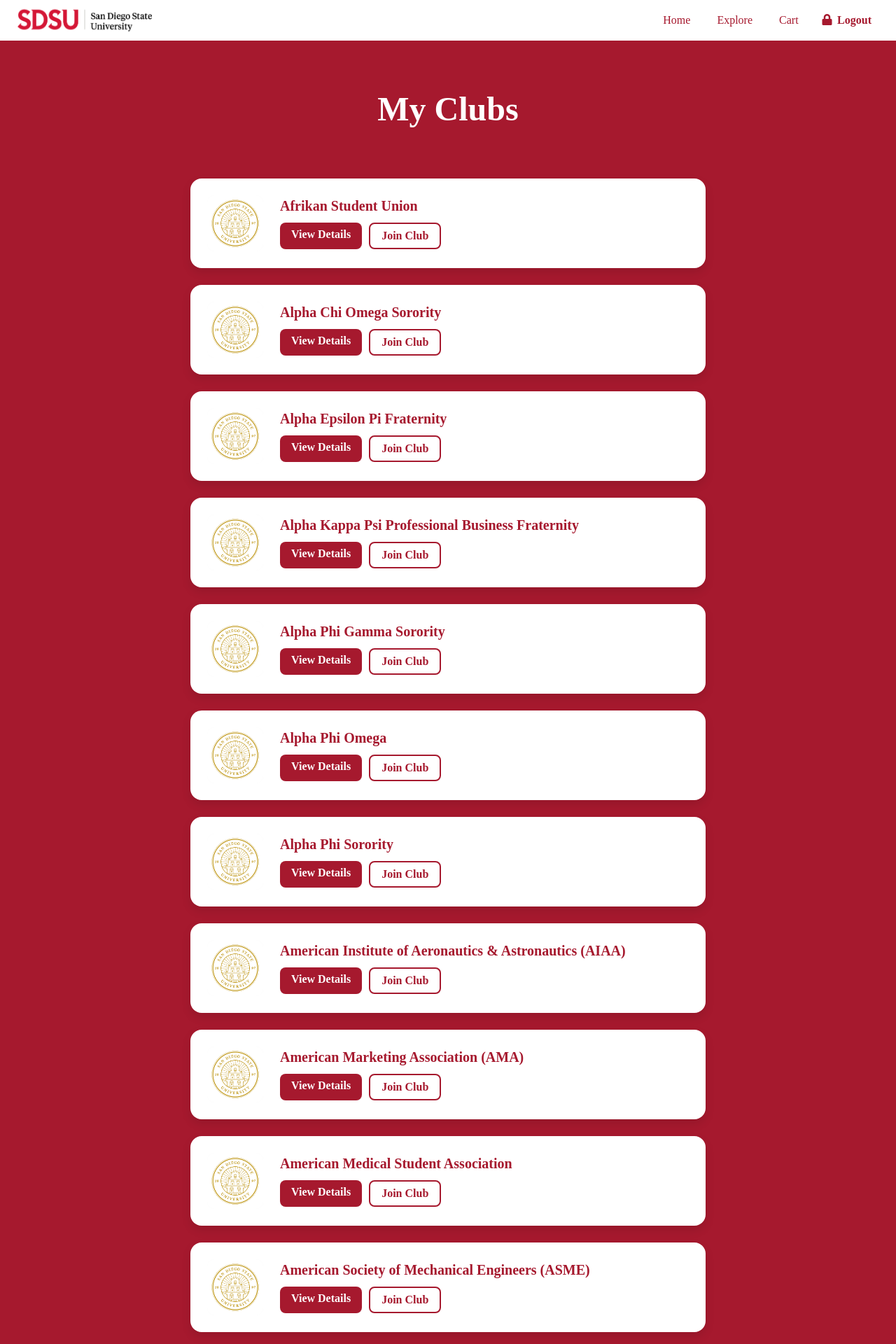
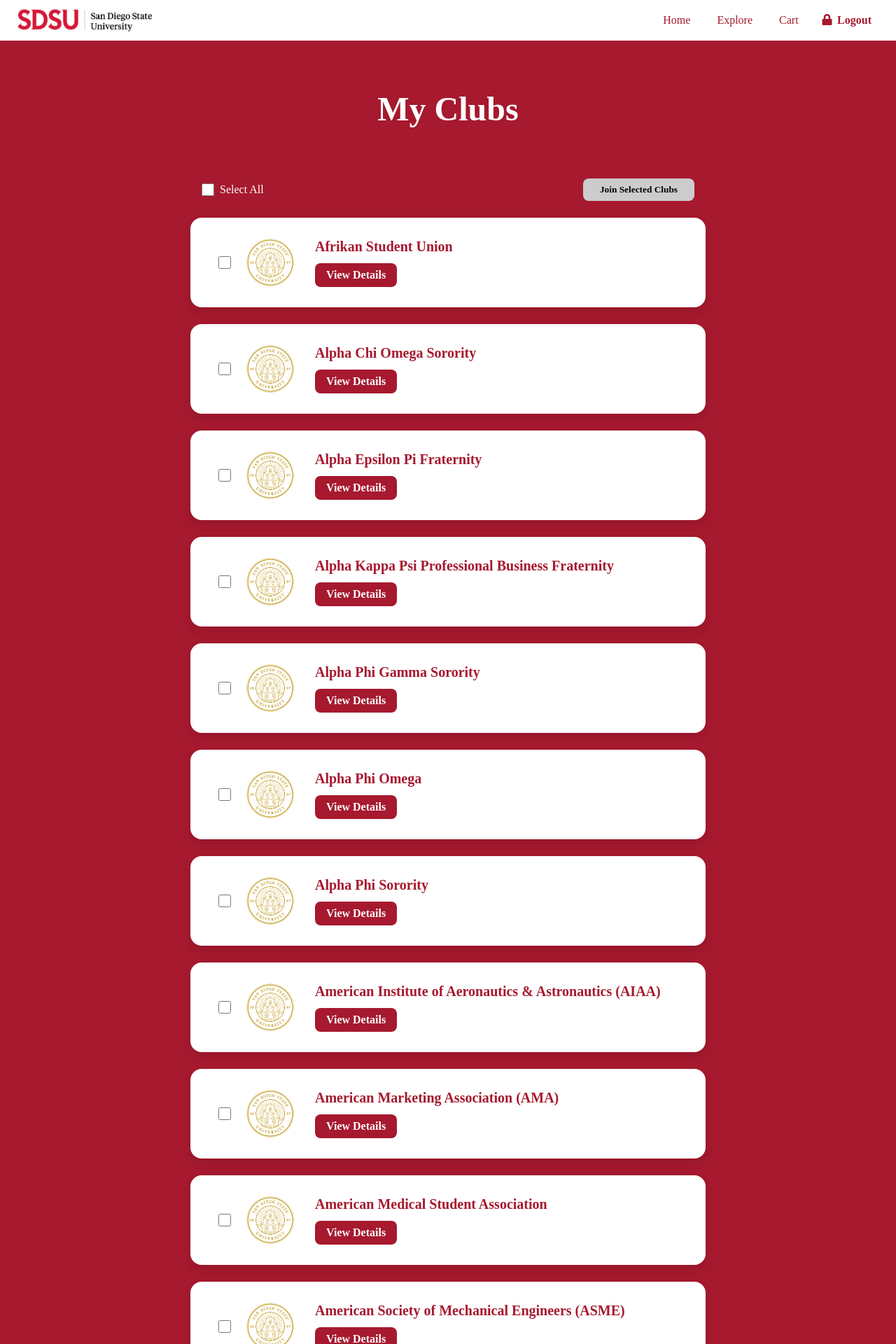
Before and after one commit to CAPY-Technologies-318/Aztec-Connect, a Django app: template hackathon_426/clubs/templates/clubs/cart.html in a window 1280 px wide. Shown: the top 1920 px of the page at 70% size. Run offline with Django 5.2, Linux system fonts and the light colour scheme; the template is opened without the code that fills it: values that come from a table or form of the project are taken from there, others are empty; data comes from the database, SQL or seed files in the repository; both versions use the stored data as it was after the commit.

Commit message:
fixed cart selection system
cheated check boxes for cart

```diff
--- a/hackathon_426/clubs/templates/clubs/cart.html
+++ b/hackathon_426/clubs/templates/clubs/cart.html
@@ -20,8 +20,23 @@
 </ul>
 
 <div class="cart-container">
+  {% if cart %}
+    <div class="cart-actions-header">
+      <label class="select-all-container">
+        <input type="checkbox" id="select-all" onchange="toggleAllClubs()">
+        <span>Select All</span>
+      </label>
+      <button id="join-selected" class="join-selected-btn" onclick="joinSelectedClubs()" disabled>
+        Join Selected Clubs
+      </button>
+    </div>
+  {% endif %}
+
   {% for interaction in cart %}
-    <div class="club-item">
+    <div class="club-item" id="club-item-{{ interaction.club.id }}">
+      <div class="club-select">
+        <input type="checkbox" class="club-checkbox" data-club-id="{{ interaction.club.id }}" onchange="updateJoinButton()">
+      </div>
       {% if interaction.club.logo %}
         <img class="club-logo" src="{{ interaction.club.logo.url }}" alt="{{ interaction.club.name }} Logo">
       {% endif %}
@@ -29,7 +44,6 @@
         <h3>{{ interaction.club.name }}</h3>
         <div class="cart-actions">
           <a class="cart-btn details" href="{% url 'club_detail' interaction.club.id %}">View Details</a>
-          <a class="cart-btn join" href="{% url 'join_club' interaction.club.id %}">Join Club</a>
         </div>
       </div>
     </div>
@@ -37,3 +51,124 @@
     <p class="empty-cart">No clubs in cart.</p>
   {% endfor %}
 </div>
+
+<style>
+@keyframes fadeOut {
+    from { opacity: 1; }
+    to { opacity: 0; }
+}
+
+.cart-actions-header {
+    display: flex;
+    justify-content: space-between;
+    align-items: center;
+    margin-bottom: 1.5rem;
+    padding: 0 1rem;
+}
+
+.select-all-container {
+    display: flex;
+    align-items: center;
+    gap: 0.5rem;
+    color: white;
+    cursor: pointer;
+}
+
+.select-all-container input[type="checkbox"] {
+    width: 18px;
+    height: 18px;
+    cursor: pointer;
+}
+
+.join-selected-btn {
+    background-color: rgb(223, 201, 203);
+    color: black;
+    border: none;
+    padding: 0.5rem 1.5rem;
+    border-radius: 8px;
+    font-weight: 600;
+    cursor: pointer;
+    transition: all 0.3s ease;
+}
+
+.join-selected-btn:hover:not(:disabled) {
+    background-color: rgb(207, 174, 177);
+}
+
+.join-selected-btn:disabled {
+    background-color: #cccccc;
+    cursor: not-allowed;
+}
+
+.club-select {
+    display: flex;
+    align-items: center;
+    padding: 0 1rem;
+}
+
+.club-select input[type="checkbox"] {
+    width: 18px;
+    height: 18px;
+    cursor: pointer;
+}
+
+.club-item {
+    display: flex;
+    align-items: center;
+}
+</style>
+
+<script>
+function updateJoinButton() {
+    const checkboxes = document.querySelectorAll('.club-checkbox:checked');
+    const joinButton = document.getElementById('join-selected');
+    joinButton.disabled = checkboxes.length === 0;
+
+    // Update select all checkbox
+    const allCheckboxes = document.querySelectorAll('.club-checkbox');
+    const selectAllCheckbox = document.getElementById('select-all');
+    selectAllCheckbox.checked = checkboxes.length === allCheckboxes.length;
+}
+
+function toggleAllClubs() {
+    const selectAllCheckbox = document.getElementById('select-all');
+    const checkboxes = document.querySelectorAll('.club-checkbox');
+    checkboxes.forEach(checkbox => {
+        checkbox.checked = selectAllCheckbox.checked;
+    });
+    updateJoinButton();
+}
+
+function joinSelectedClubs() {
+    const selectedClubs = Array.from(document.querySelectorAll('.club-checkbox:checked'))
+        .map(checkbox => checkbox.dataset.clubId);
+
+    if (selectedClubs.length === 0) return;
+
+    const joinPromises = selectedClubs.map(clubId =>
+        fetch(`/clubs/join/${clubId}/`, {
+            method: 'POST',
+            headers: {
+                'X-CSRFToken': '{{ csrf_token }}'
+            }
+        })
+    );
+
+    Promise.all(joinPromises)
+        .then(() => {
+            // Remove joined clubs with animation
+            selectedClubs.forEach(clubId => {
+                const clubItem = document.getElementById(`club-item-${clubId}`);
+                clubItem.style.animation = 'fadeOut 0.5s';
+                setTimeout(() => {
+                    clubItem.remove();
+                    // Check if cart is empty
+                    if (document.querySelectorAll('.club-item').length === 0) {
+                        document.querySelector('.cart-container').innerHTML = '<p class="empty-cart">No clubs in cart.</p>';
+                    }
+                }, 500);
+            });
+        })
+        .catch(error => console.error('Error:', error));
+}
+</script>
```
Also changed, not shown: hackathon_426/db.sqlite3.
